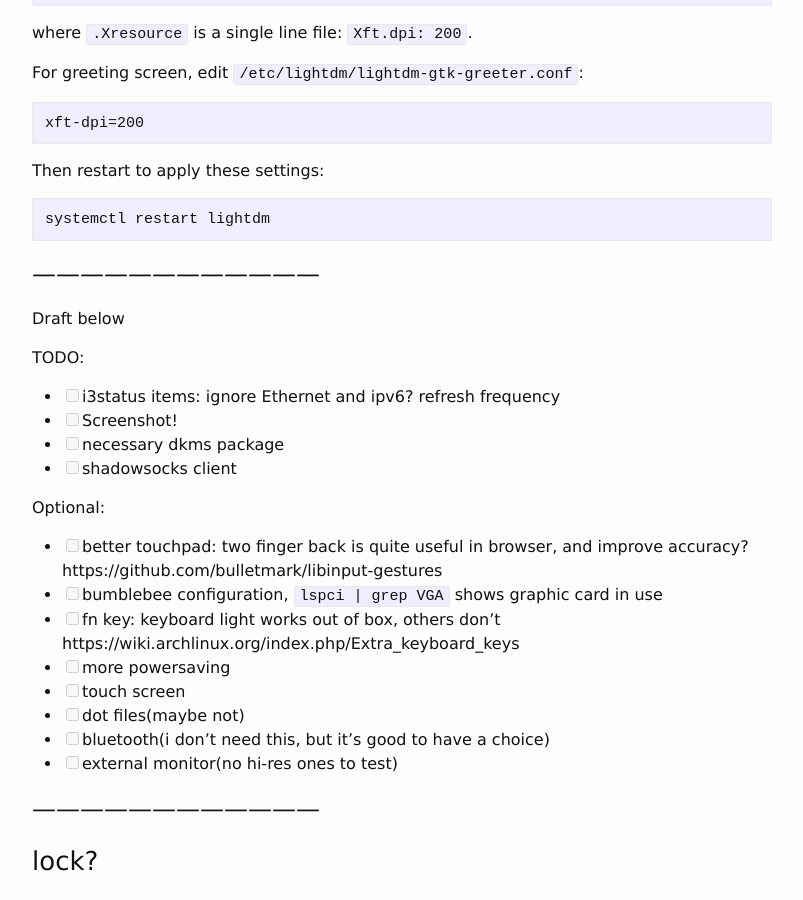
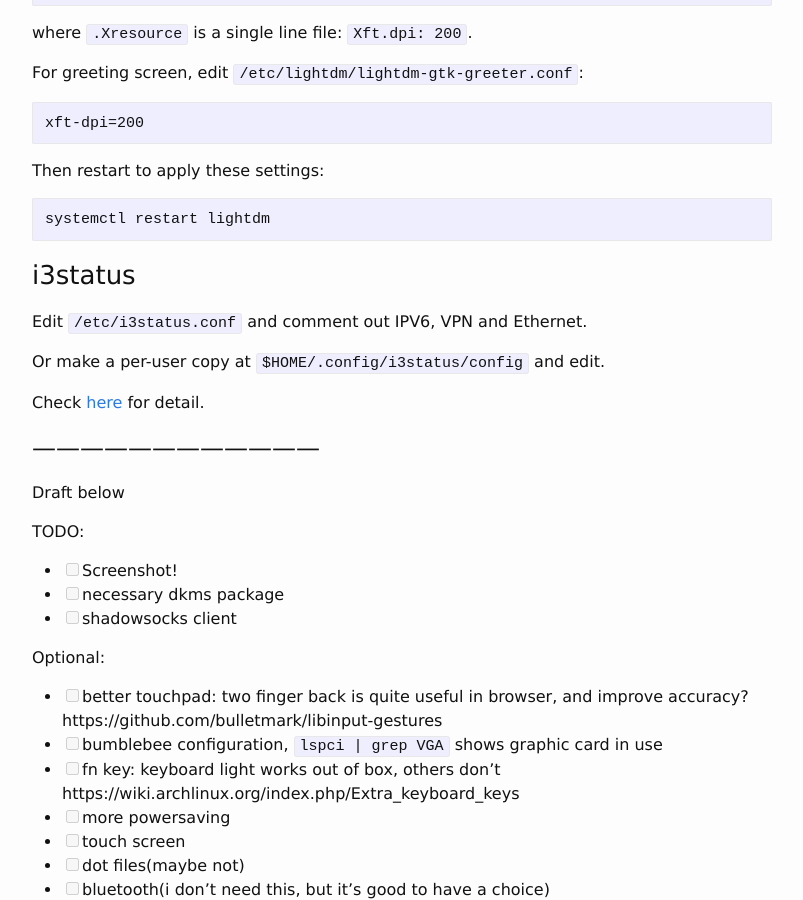
Before and after one commit to ahxxm/ahxxm.github.io, a Jekyll site: the page built from _posts/2016-04-19-arch-xps-9550.md, in a window 1280 px wide and 900 px high, scrolled down 7760 px. Shown: the whole window, without its empty margins (238-1041 px from the left). Built offline with Jekyll 4.4.1, drawn with Linux system fonts in a browser that asks for light colours.

Commit message:
i3status

```diff
--- a/_posts/2016-04-19-arch-xps-9550.md
+++ b/_posts/2016-04-19-arch-xps-9550.md
@@ -334,13 +334,20 @@ Then restart to apply these settings:
     systemctl restart lightdm
 
 
+### i3status
+
+Edit `/etc/i3status.conf` and comment out IPV6, VPN and Ethernet.
+
+Or make a per-user copy at `$HOME/.config/i3status/config` and edit.
+
+Check [here](https://i3wm.org/i3status/manpage.html) for detail.
+
 # ------------------------------------
 
 Draft below
 
 TODO:
 
-- [ ] i3status items: ignore Ethernet and ipv6? refresh frequency
 - [ ] Screenshot!
 - [ ] necessary dkms package
 - [ ] shadowsocks client
```
